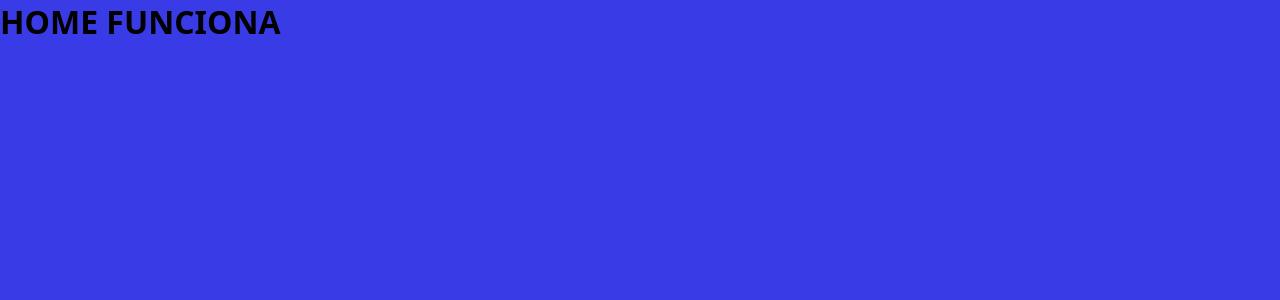
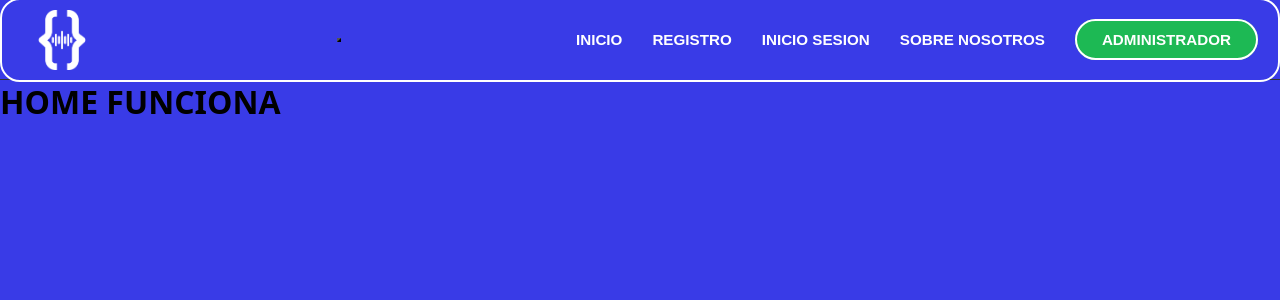
Before and after one commit to liamgalvan8/proyecto2-grupo4, a React (Vite) app: page /home in a window 1280 px wide. Shown: the top 300 px of the page. Built offline with nearby package versions, Linux system fonts and the light colour scheme.

Commit message:
Creacion del Navbar

```diff
--- a/src/App.jsx
+++ b/src/App.jsx
@@ -1,4 +1,5 @@
 import { BrowserRouter, Routes, Route } from 'react-router-dom';
+import NavBar from './components/Navbar/navbar.jsx'
 import Login from './pages/Login/Login.jsx';
 import Registro from './pages/Registro/Registro.jsx';
 import Home from './pages/home/home';
@@ -9,8 +10,10 @@ import './App.css';
 function App() {
   return (
     <BrowserRouter>
+      <NavBar/>
+
       <Routes>
-        <Route path="/" element={<Login />} />
+        <Route path="/login" element={<Login />} />
 
 
         <Route path="/registro" element={<Registro />} />
--- /dev/null
+++ b/src/components/Navbar/navbar.css
@@ -0,0 +1,155 @@
+* {
+    padding: 0;
+    margin: 0;
+    box-sizing: border-box;
+}
+
+.custom-navbar {
+    height: 80px;
+    width: 100%;
+    display: flex;
+    align-items: center;
+    position: sticky;
+    top: 0;
+    z-index: 1000;
+    border-bottom: 1px solid #333;
+}
+
+.nav-container {
+    /* background-color: #000; */
+    max-width: 2000px;
+    width: 100%;
+    margin: 0 auto;
+    display: flex;
+    justify-content: space-between;
+    align-items: center;
+    padding: 0 20px;
+    font-family: Arial, Helvetica, sans-serif;
+    border: solid 2px white;
+    border-radius: 20px;
+}
+
+.nav-logo img {
+    width: 80px;
+    height: auto;
+    display: block;
+    padding: 10px;
+}
+
+.nav-links {
+    display: flex;
+    list-style: none;
+    gap: 30px;
+    margin: 0;
+    padding: 0;
+}
+
+.nav-links li a {
+    color: #ffffff;
+    text-decoration: none;
+    /* QUITA EL SUBRAYADO AZUL */
+    font-weight: 600;
+    font-size: 0.95rem;
+    text-transform: uppercase;
+    transition: color 0.3s ease;
+}
+
+.nav-links li a:hover {
+    color: #1db954;
+    /* Color verde CodeMusic al pasar el mouse */
+}
+
+/* Botón Suscribirse */
+.btn-suscribirse {
+    background-color: #1db954;
+    border: solid 2px white;
+    color: #ffffff !important;
+    /* Texto negro sobre fondo verde queda mejor */
+    padding: 10px 25px;
+    border-radius: 50px;
+    text-decoration: none;
+    font-weight: bold;
+    font-size: 0.8rem;
+    transition: all 0.3s ease;
+}
+
+.btn-suscribirse:hover {
+    background-color: #1ed760;
+    transform: scale(1.05);
+}
+
+@media (max-width: 768px) {
+
+    /* El botón contenedor */
+    .nav-menu-toggle {
+        display: none;
+        /* Se oculta en PC */
+        flex-direction: column;
+        justify-content: space-between;
+        /* Separa las barritas */
+        width: 30px;
+        height: 21px;
+        /* Altura total del icono */
+        background: transparent;
+        border: none;
+        cursor: pointer;
+        padding: 0;
+        z-index: 1002;
+    }
+
+    /* Las 3 líneas individuales */
+    .nav-menu-toggle .line {
+        display: block;
+        /* IMPORTANTE para que se vea */
+        width: 100%;
+        height: 3px;
+        background-color: #ffffff;
+        /* COLOR BLANCO */
+        border-radius: 10px;
+        transition: all 0.3s ease;
+    }
+
+    /* Mostrar solo en pantallas pequeñas */
+    @media (max-width: 768px) {
+        .nav-menu-toggle {
+            display: flex;
+            /* Aquí se hace visible en el celular */
+        }
+    }
+
+    .nav-links {
+        /* Transformamos la lista en un menú vertical */
+        position: fixed;
+        top: 0;
+        right: -100%;
+        /* Escondido a la derecha */
+        flex-direction: column;
+        justify-content: center;
+        align-items: center;
+        background-color: rgba(0, 0, 0, 0.95);
+        /* Fondo oscuro */
+        width: 100%;
+        height: 100vh;
+        transition: 0.5s;
+        gap: 40px;
+        z-index: 1000;
+    }
+
+    /* Clase que se activa con el click (necesita el useState que pusimos antes) */
+    .nav-links.active {
+        right: 0;
+        /* Aparece al centro */
+    }
+
+    /* Centrado manual para móvil (quitamos el absolute de PC) */
+    .nav-links {
+        position: fixed;
+        left: auto;
+        transform: none;
+    }
+
+    /* Escondemos el botón de suscribirse de PC y usamos el de móvil si lo tienes */
+    .nav-actions-desktop {
+        display: none;
+    }
+}
--- /dev/null
+++ b/src/components/Navbar/navbar.jsx
@@ -0,0 +1,49 @@
+import React, { useState } from 'react';
+import { Link } from 'react-router-dom';
+import logo from '../../assets/images/logo-blanco.png';
+import './Navbar.css';
+
+const NavBar = () => {
+    // Estado para el menú hamburguesa en móviles
+    const [menuAbierto, setMenuAbierto] = useState(false);
+
+    return (
+        <div className="home-container">
+
+            <nav className="custom-navbar">
+                <div className="nav-container">
+
+                    {/* Logo */}
+                    <Link className="nav-logo" to="/home">
+                        <img src={logo} alt="Logo" />
+                    </Link>
+
+                    {/* Botón Hamburguesa (Solo visible en celulares) */}
+                    <button
+                        className="nav-menu-toggle"
+                        onClick={() => setMenuAbierto(!menuAbierto)}
+                    >
+                        <span className={`line ${menuAbierto ? 'open' : ''}`}></span>
+                        <span className={`line ${menuAbierto ? 'open' : ''}`}></span>
+                        <span className={`line ${menuAbierto ? 'open' : ''}`}></span>
+                    </button>
+
+                    {/* Links de Navegación */}
+                    <ul className={`nav-links ${menuAbierto ? 'active' : ''}`}>
+                        <li><Link to="/home" onClick={() => setMenuAbierto(false)}>Inicio</Link></li>
+                        <li><Link to="/registro" onClick={() => setMenuAbierto(false)}>Registro</Link></li>
+                        <li><Link to="/login" onClick={() => setMenuAbierto(false)}>Inicio Sesion</Link></li>
+                        <li><Link to="/aboutus" onClick={() => setMenuAbierto(false)}>Sobre Nosotros</Link></li>
+
+                        {/* Botón Suscribirse dentro de la lista para móviles */}
+                        <li className="nav-btn-mobile">
+                            <Link to="/" className="btn-suscribirse">Administrador</Link>
+                        </li>
+                    </ul>
+                </div>
+            </nav>
+        </div>
+    );
+};
+
+export default NavBar;
```
Also changed, not shown: src/assets/images/logo-blanco.png (added), src/assets/images/logo-negro.png (added).
